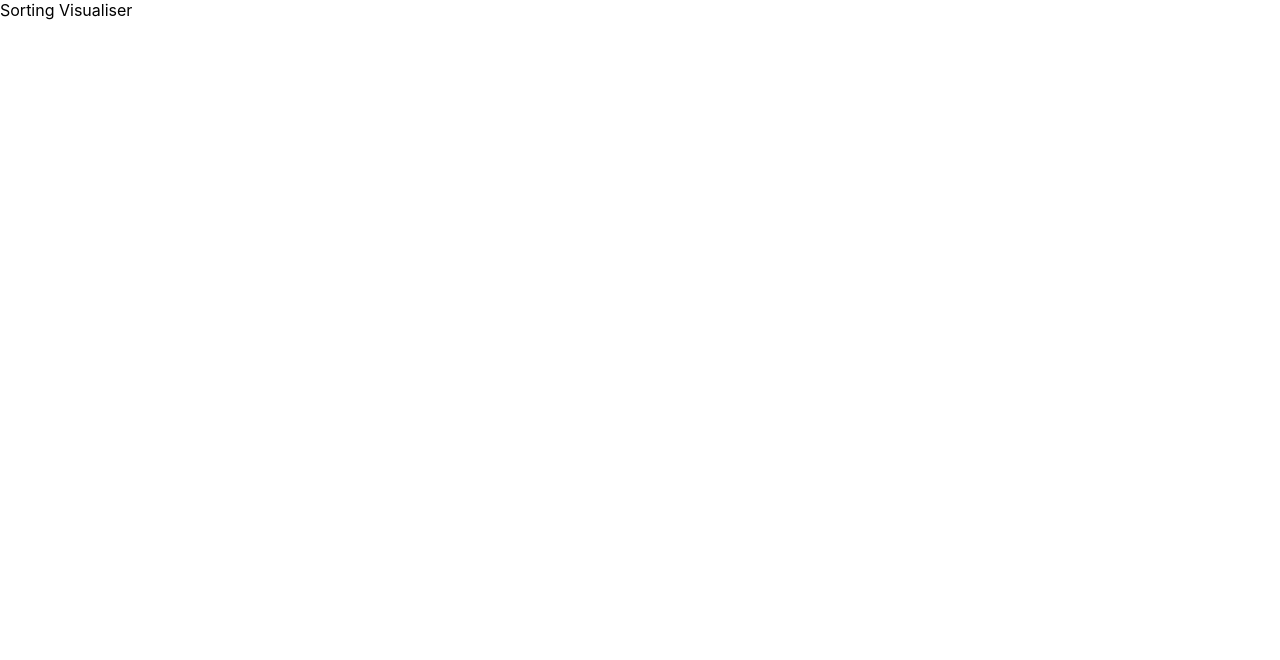
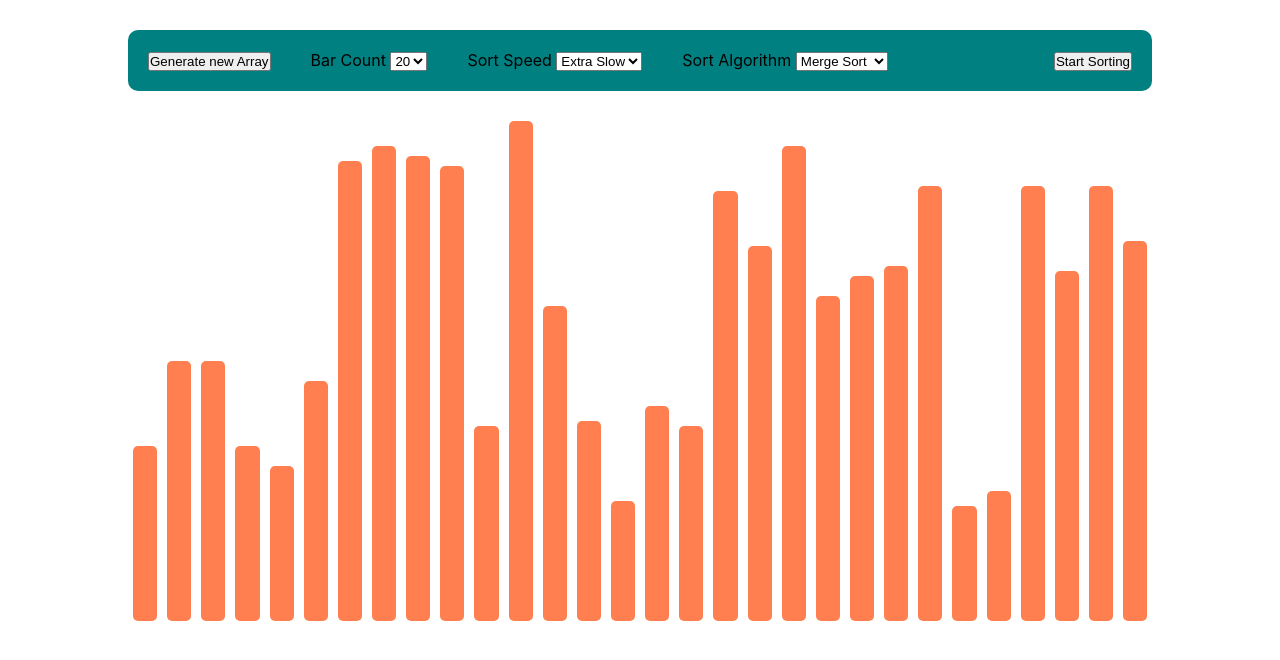
Before and after one commit to kyle-lambert/sorting-visualiser, a website built with Parcel: page src/index.html in a window 1280 px wide. Built offline with nearby package versions, Linux system fonts and the light colour scheme.

Commit message:
Basic styles and functionality to reder and generate bars

```diff
--- /dev/null
+++ b/src/helpers.js
@@ -0,0 +1,3 @@
+export const generateRandomNumber = (min, max) => {
+  return Math.floor(Math.random() * (max - min) + min) + 1;
+};
--- a/src/index.html
+++ b/src/index.html
@@ -3,11 +3,53 @@
   <head>
     <meta charset="UTF-8" />
     <meta name="viewport" content="width=device-width, initial-scale=1.0" />
-    <link rel="stylesheet" href="./main.css">
-    <script src="./index.js" defer /></script>
+    <link rel="stylesheet" href="./main.css" />
+    <script src="./index.js" defer></script>
     <title>Sorting Visualiser</title>
   </head>
   <body>
-    Sorting Visualiser
+    <main>
+      <section class="container">
+        <div class="options">
+          <div class="options__item generate">
+            <button class="options__button" data-generate-button>Generate new Array</button>
+          </div>
+          <div class="options__item speed">
+            <label for="" class="options__label">Bar Count</label>
+            <select class="options__select">
+              <option value="20">20</option>
+              <option value="40">40</option>
+              <option value="60">60</option>
+              <option value="80">80</option>
+            </select>
+          </div>
+          <div class="options__item speed">
+            <label for="" class="options__label">Sort Speed</label>
+            <select class="options__select">
+              <option value="1">Extra Slow</option>
+              <option value="2">Slow</option>
+              <option value="3">Medium</option>
+              <option value="4">Fast</option>
+              <option value="5">Extra Fast</option>
+            </select>
+          </div>
+          <div class="options__item algo">
+            <label for="" class="options__label">Sort Algorithm</label>
+            <select class="options__select">
+              <option value="merge-sort">Merge Sort</option>
+              <option value="quick-sort">Quick Sort</option>
+              <option value="heap-sort">Heap Sort</option>
+              <option value="bubble-sort">Bubble Sort</option>
+            </select>
+          </div>
+          <div class="options__item start">
+            <button class="options__button">Start Sorting</button>
+          </div>
+        </div>
+      </section>
+      <section class="container">
+        <div class="board" data-board></div>
+      </section>
+    </main>
   </body>
 </html>
--- a/src/index.js
+++ b/src/index.js
@@ -0,0 +1,25 @@
+import Board from "./models/Board";
+import * as boardView from "./views/boardView";
+
+const state = {};
+
+document.addEventListener("DOMContentLoaded", () => {
+  boardController();
+});
+
+function boardController() {
+  const initialiseBoard = () => {
+    state.board = new Board();
+    state.board.generateBoard();
+    boardView.renderBars(state.board.bars);
+  };
+
+  document.querySelector("[data-generate-button]").addEventListener("click", (e) => {
+    e.preventDefault();
+    state.board.generateBoard();
+    boardView.renderBars(state.board.bars);
+    console.log(state.board);
+  });
+
+  initialiseBoard();
+}
--- a/src/main.css
+++ b/src/main.css
@@ -11,8 +11,50 @@ html {
 }
 
 body {
-  font-family: -apple-system, system-ui, BlinkMacSystemFont, Segoe UI, Roboto,
-    Helvetica Neue, Arial, sans-serif, sans-serif;
+  font-family: -apple-system, system-ui, BlinkMacSystemFont, Segoe UI, Roboto, Helvetica Neue, Arial,
+    sans-serif, sans-serif;
   font-size: 16px;
   overscroll-behavior: none;
+  min-height: 100vh;
 }
+
+.container {
+  max-width: 1440px;
+  padding: 0 10%;
+  margin: 0 auto;
+}
+
+.options {
+  display: flex;
+  align-items: center;
+  margin-top: 30px;
+  padding: 20px 20px;
+  background-color: teal;
+  border-radius: 10px;
+}
+
+.options__item {
+  margin-right: 40px;
+}
+.options__item:last-child {
+  margin-right: unset;
+}
+
+.options__item.start {
+  margin-left: auto;
+}
+
+.board {
+  margin-top: 30px;
+  display: flex;
+  align-items: flex-end;
+  height: 500px;
+}
+
+.board__bar {
+  background-color: coral;
+  border-radius: 5px;
+  margin: 0 5px;
+  height: 20%;
+  flex: 1;
+}
--- /dev/null
+++ b/src/models/Board.js
@@ -0,0 +1,31 @@
+import Node from "./Node";
+import { generateRandomNumber } from "../helpers";
+
+export default class Board {
+  constructor() {
+    this.bars = [];
+    this.size = 30;
+    this.speed = 10;
+    this.algorithm = "bubble-sort";
+  }
+
+  generateBoard() {
+    const bars = [];
+    for (let i = 0; i < this.size; i++) {
+      bars.push(new Node(generateRandomNumber(10, 100)));
+    }
+    this.bars = bars;
+  }
+
+  setAlgorithm(algo) {
+    this.algorithm = algo;
+  }
+
+  setSpeed(num) {
+    this.speed = num;
+  }
+
+  setSize(num) {
+    this.size = num;
+  }
+}
--- /dev/null
+++ b/src/models/Node.js
@@ -0,0 +1,10 @@
+export default class Node {
+  constructor(value) {
+    this.value = value;
+    this.sorted = false;
+  }
+
+  log() {
+    console.log(this.value);
+  }
+}
--- /dev/null
+++ b/src/views/boardView.js
@@ -0,0 +1,17 @@
+const boardList = document.querySelector("[data-board]");
+
+export const clearBars = () => {
+  boardList.innerHTML = "";
+};
+
+export const renderBars = (list) => {
+  clearBars();
+
+  list.forEach((node) => {
+    const bar = document.createElement("div");
+    bar.classList.add("board__bar");
+    bar.style.height = `${node.value}%`;
+
+    boardList.appendChild(bar);
+  });
+};
```
